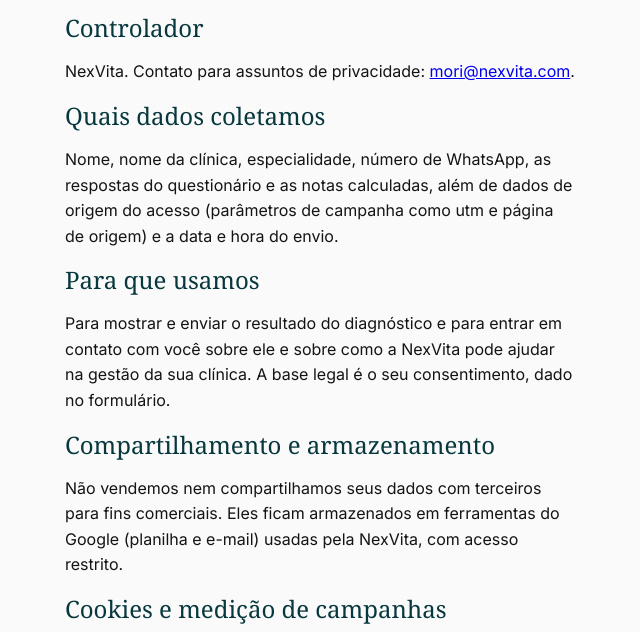
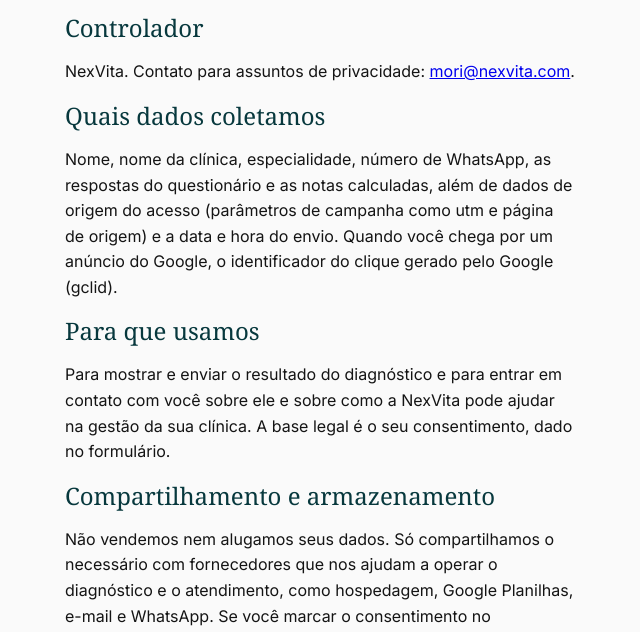
Before and after one commit to mori1982/diagnostico-nexvita, a plain HTML site: page privacidade.html in a window 1280 px wide. Shown: the part 299-931 px from the top of the page, without its empty margins (319-959 px from the left). Drawn offline with Linux system fonts and the light colour scheme; a web font is replaced by a local one.

Commit message:
Privacidade: detalha compartilhamento com fornecedores e inclui gclid nos dados coletados
- "Compartilhamento e armazenamento": lista os fornecedores operacionais
  (hospedagem, Google Planilhas, e-mail e WhatsApp) e o envio opcional,
  com consentimento, do identificador do clique e do telefone em hash ao
  Google Ads, remetendo a 'Medição de anúncios'.
- "Quais dados coletamos": acrescenta o identificador do clique (gclid).
- Aviso de RASCUNHO mantido.

Agente: Claude Code
Co-Authored-By: Claude <noreply@anthropic.com>

```diff
--- a/privacidade.html
+++ b/privacidade.html
@@ -8,9 +8,9 @@
 <h1 style="font-size:28px">Política de Privacidade</h1>
 <p>Esta política explica como a NexVita trata os dados informados no Diagnóstico de Gestão NexVita, conforme a Lei Geral de Proteção de Dados (Lei 13.709/2018).</p>
 <h2>Controlador</h2><p>NexVita. Contato para assuntos de privacidade: <a href="mailto:mori@nexvita.com">mori@nexvita.com</a>.</p>
-<h2>Quais dados coletamos</h2><p>Nome, nome da clínica, especialidade, número de WhatsApp, as respostas do questionário e as notas calculadas, além de dados de origem do acesso (parâmetros de campanha como utm e página de origem) e a data e hora do envio.</p>
+<h2>Quais dados coletamos</h2><p>Nome, nome da clínica, especialidade, número de WhatsApp, as respostas do questionário e as notas calculadas, além de dados de origem do acesso (parâmetros de campanha como utm e página de origem) e a data e hora do envio. Quando você chega por um anúncio do Google, o identificador do clique gerado pelo Google (gclid).</p>
 <h2>Para que usamos</h2><p>Para mostrar e enviar o resultado do diagnóstico e para entrar em contato com você sobre ele e sobre como a NexVita pode ajudar na gestão da sua clínica. A base legal é o seu consentimento, dado no formulário.</p>
-<h2>Compartilhamento e armazenamento</h2><p>Não vendemos nem compartilhamos seus dados com terceiros para fins comerciais. Eles ficam armazenados em ferramentas do Google (planilha e e-mail) usadas pela NexVita, com acesso restrito.</p>
+<h2>Compartilhamento e armazenamento</h2><p>Não vendemos nem alugamos seus dados. Só compartilhamos o necessário com fornecedores que nos ajudam a operar o diagnóstico e o atendimento, como hospedagem, Google Planilhas, e-mail e WhatsApp. Se você marcar o consentimento no formulário, também enviamos ao Google Ads o identificador do clique e o telefone transformado em código irreversível (hash), apenas para medir quais campanhas geram contatos, como descrito em 'Medição de anúncios'.</p>
 <h2>Cookies e medição de campanhas</h2><p>Se você clicar em “Aceitar” no aviso de cookies, carregamos o Google Ads (tag do Google) e o Meta Pixel (Facebook/Instagram) para medir visitas e envios do diagnóstico vindos das nossas campanhas. Esses serviços podem usar cookies e identificadores do seu navegador, conforme as políticas do Google e da Meta. Se clicar em “Recusar”, nenhum deles é carregado. Para mudar sua escolha, limpe os dados do site no navegador e o aviso aparecerá de novo.</p>
 <h2>Medição de anúncios</h2><p>Quando você chega ao diagnóstico por um anúncio do Google, guardamos o identificador do clique gerado pelo Google. Se você enviar o formulário com o consentimento marcado, esse identificador e o seu telefone, transformado antes do envio em um código irreversível (hash), podem ser enviados ao Google Ads apenas para medir quais campanhas geram contatos. Não vendemos seus dados nem os usamos para outra finalidade. Você pode retirar esse consentimento a qualquer momento e acessar, corrigir ou excluir seus dados pelo e-mail indicado nesta política.</p>
 <h2>Seus direitos e exclusão</h2><p>Você pode pedir acesso, correção ou exclusão dos seus dados, ou retirar o consentimento, a qualquer momento, escrevendo para <a href="mailto:mori@nexvita.com">mori@nexvita.com</a>. Excluímos os dados mediante pedido.</p>
```
